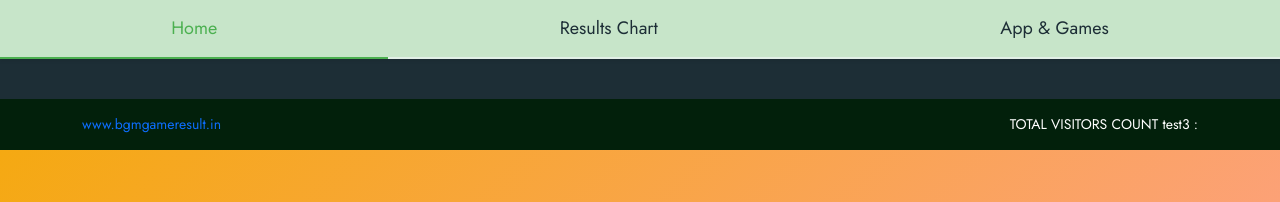
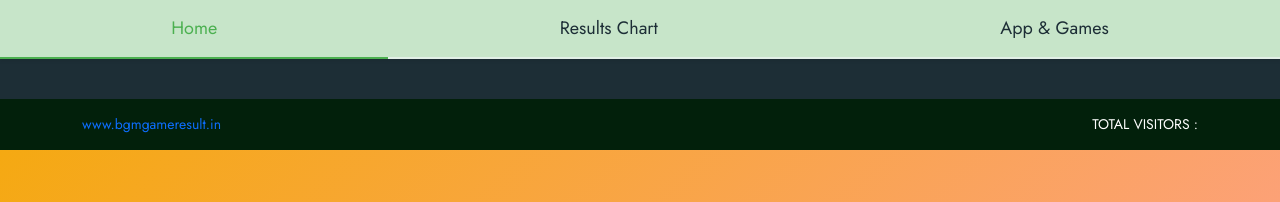
Before and after one commit to adityaastic/resultsite-22-01-25, a React (Vite) app: page / in a window 1280 px wide. Shown: the top 202 px of the page. Built offline with nearby package versions, Linux system fonts and the light colour scheme; no server answers.

Commit message:
build 515

```diff
--- a/src/components/Banners.tsx
+++ b/src/components/Banners.tsx
@@ -25,7 +25,7 @@ export const GreetingBanner = () => {
         </div>
         {/* <div className="cl-change"> */}
         <div className="">
-          <span>TOTAL VISITORS COUNT test3 : {visitors && visitors["total_visitor"]}</span>
+          <span>TOTAL VISITORS : {visitors && visitors["total_visitor"]}</span>
         </div>
       </div>
     </div>
```
Also changed, not shown: 2 other files (tests, documents, lock files or other folders).
